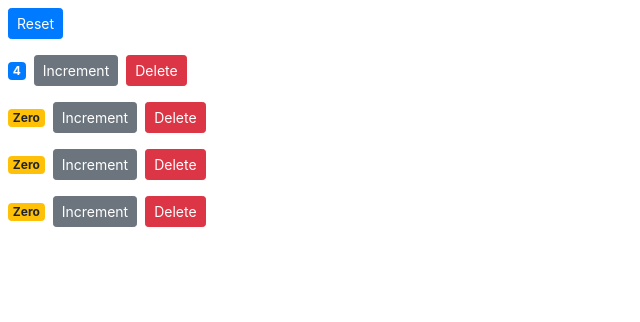
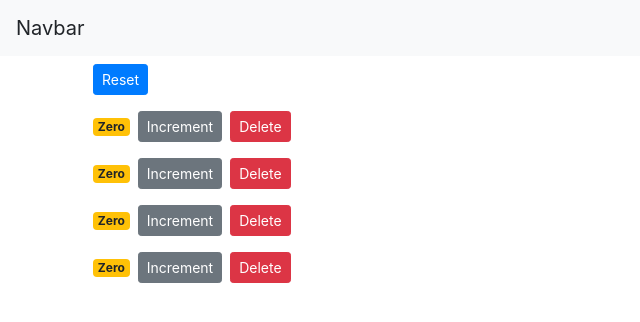
Before and after one commit to leqcar/react-sample, a React (Create React App) app: page / in a window 1280 px wide. Shown: the top 322 px of the page, without its empty margins (0-640 px from the left). Built offline with nearby package versions, Linux system fonts and the light colour scheme.

Commit message:
multiple components in sync

```diff
--- a/src/App.js
+++ b/src/App.js
@@ -1,25 +1,16 @@
-import React from 'react';
-import logo from './logo.svg';
-import './App.css';
+import React from "react";
+import "./App.css";
+import NavBar from "./components/navbar";
+import Counters from "./components/counters";
 
 function App() {
   return (
-    <div className="App">
-      <header className="App-header">
-        <img src={logo} className="App-logo" alt="logo" />
-        <p>
-          Edit <code>src/App.js</code> and save to reload.
-        </p>
-        <a
-          className="App-link"
-          href="https://reactjs.org"
-          target="_blank"
-          rel="noopener noreferrer"
-        >
-          Learn React
-        </a>
-      </header>
-    </div>
+    <React.Fragment>
+      <NavBar />
+      <main className="container">
+        <Counters />
+      </main>
+    </React.Fragment>
   );
 }
 
--- a/src/components/counters.jsx
+++ b/src/components/counters.jsx
@@ -4,7 +4,7 @@ import Counter from "./counter";
 class Counters extends Component {
   states = {
     counters: [
-      { id: 1, value: 4 },
+      { id: 1, value: 0 },
       { id: 2, value: 0 },
       { id: 3, value: 0 },
       { id: 4, value: 0 }
--- /dev/null
+++ b/src/components/navbar.jsx
@@ -0,0 +1,13 @@
+import React, { Component } from "react";
+
+class NavBar extends Component {
+  render() {
+    return (
+      <nav className="navbar navbar-light bg-light">
+        <a className="navbar-brand">Navbar</a>
+      </nav>
+    );
+  }
+}
+
+export default NavBar;
--- a/src/index.js
+++ b/src/index.js
@@ -1,11 +1,11 @@
 import React from "react";
 import ReactDOM from "react-dom";
 import "./index.css";
+import App from "./App.js";
 import * as serviceWorker from "./serviceWorker";
 import "bootstrap/dist/css/bootstrap.css";
-import Counters from "./components/counters";
 
-ReactDOM.render(<Counters />, document.getElementById("root"));
+ReactDOM.render(<App />, document.getElementById("root"));
 
 // If you want your app to work offline and load faster, you can change
 // unregister() to register() below. Note this comes with some pitfalls.
```
